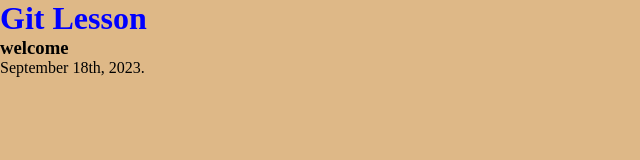
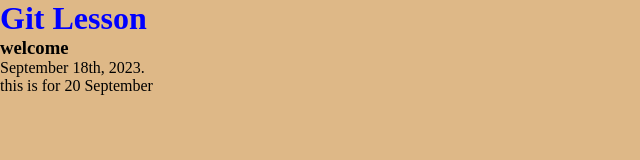
Before and after one commit to lambodgr8/my-first-git-learning, a plain HTML site: page index.html in a window 1280 px wide. Shown: the whole page, without its empty margins (0-640 px from the left). Drawn offline with Linux system fonts and the light colour scheme.

Commit message:
wednesday text

```diff
--- a/index.html
+++ b/index.html
@@ -23,5 +23,6 @@
     <h3>welcome</h3>
     <p>September 18th, 2023.</p>
     <h3><a href="about.html"></a></h3>
+    <p>this is for 20 September</p>
 </body>
 </html>
```
